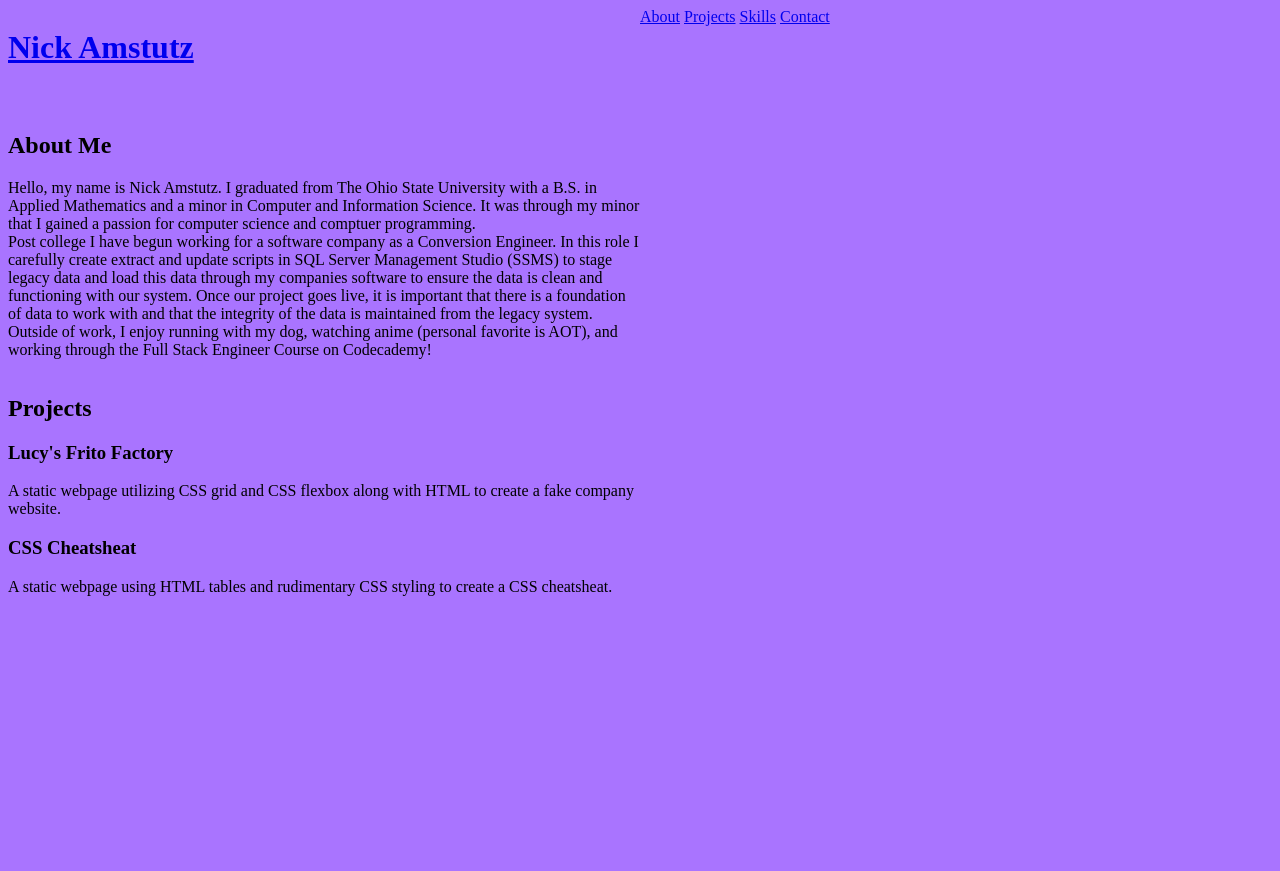
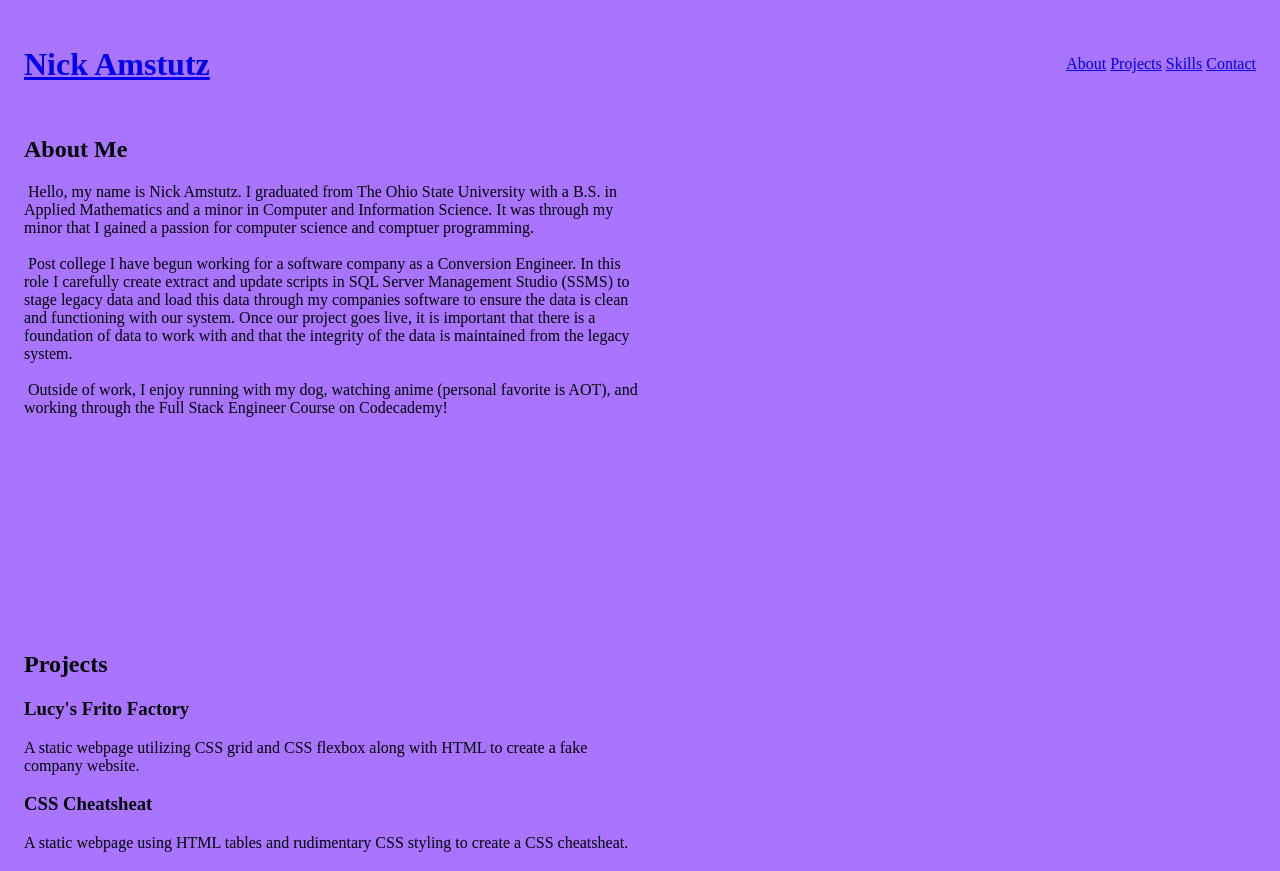
Before and after one commit to namstutz188/namstutz188.github.io, a plain HTML site: page index.html in a window 1280 px wide. Shown: the top 871 px of the page. Drawn offline with Linux system fonts and the light colour scheme.

Commit message:
Update index.html, contactstyle.css and style.css

```diff
--- a/index.html
+++ b/index.html
@@ -5,7 +5,7 @@
         <link rel = "stylesheet" href = "./resources/styles.css">
     </head>
     <body>
-        <a href = "index.html"><h1>Nick Amstutz</h1></a>
+        <a href = "index.html" id = "headA"><h1>Nick Amstutz</h1></a>
         <nav>
             <a href = #about>About</a>
             <a href = "#projects">Projects</a>
@@ -15,12 +15,12 @@
 
         <div id = "about">
             <h2>About Me</h2>
-            <p>Hello, my name is Nick Amstutz. I graduated from The Ohio State University with a B.S. in Applied Mathematics and a minor in Computer and Information Science.
-                It was through my minor that I gained a passion for computer science and comptuer programming. <br>
-                Post college I have begun working for a software company as a Conversion Engineer. In this role I carefully create extract and update scripts in SQL Server Management Studio
+            <p>  &nbsp;Hello, my name is Nick Amstutz. I graduated from The Ohio State University with a B.S. in Applied Mathematics and a minor in Computer and Information Science.
+                It was through my minor that I gained a passion for computer science and comptuer programming. <br><br>
+                &nbsp;Post college I have begun working for a software company as a Conversion Engineer. In this role I carefully create extract and update scripts in SQL Server Management Studio
                 (SSMS) to stage legacy data and load this data through my companies software to ensure the data is clean and functioning with our system. Once our project goes live,
-                it is important that there is a foundation of data to work with and that the integrity of the data is maintained from the legacy system. <br>
-                Outside of work, I enjoy running with my dog, watching anime (personal favorite is AOT), and working through the Full Stack Engineer Course on Codecademy!
+                it is important that there is a foundation of data to work with and that the integrity of the data is maintained from the legacy system. <br><br>
+                &nbsp;Outside of work, I enjoy running with my dog, watching anime (personal favorite is AOT), and working through the Full Stack Engineer Course on Codecademy!
             </p>
         </div>
 
--- a/resources/contactstyle.css
+++ b/resources/contactstyle.css
@@ -1,14 +1,19 @@
-/* */
+/*Universal*/
 body {
     background-color: rgb(169, 116, 255);
     display: grid;
-    grid-area: 1fr 1fr / 1fr 1fr;
+    grid-area: 6.5rem 1fr / repeat(2, 1fr);
 }
+
+/*Header section*/
 
 h1 {
     grid-area: 1 / 1 / span 1 / span 1;
+    align-self: center;
 }
 
 nav {
     grid-area: 1 / 2 / span 1 / span 1;
+    justify-self: end;
+    align-self: center;
 }
--- a/resources/styles.css
+++ b/resources/styles.css
@@ -1,26 +1,41 @@
-/* */
+/*Universal*/
 body {
     display: grid; /*sets up entire page as a CSS grid container*/
     grid-template: 6.5rem 1fr 1fr 1fr / repeat(2, 1fr);
     background-color: rgb(169, 116, 255);
+    justify-items: start;
+    align-items: center;
+    margin: 0.75rem 1.5rem;
 }
 
-h1 {
+/*Header section*/
+
+#headA {
     grid-area: 1 / 1 / span 1 / span 1;
+    align-self: center;
+    justify-self: start;
 }
 
 nav {
     grid-area: 1 / 2 / span 1 / span 1;
+    justify-self: end;
+    align-self: center;
 }
+
+/*About section*/
 
 #about {
     grid-area: 2 / 1 / span 1 / span 1;
 }
 
+/*Projects section*/
+
 #projects {
     grid-area: 3 / 1 / span 2 / span 1;
 }
 
+/*Skills section*/
+
 #skills {
     grid-area: 5 / 1 / span 1 / span 1;
 }
```
